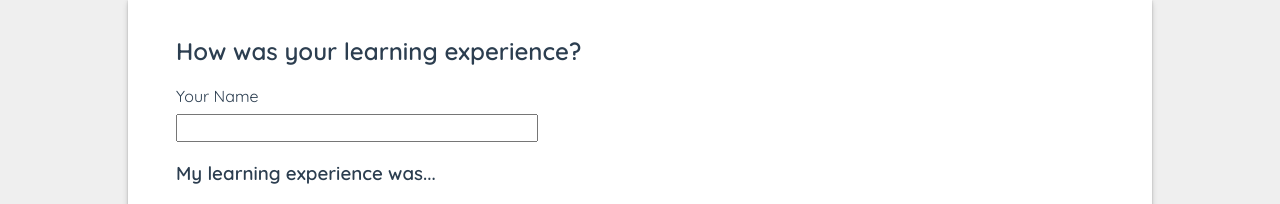
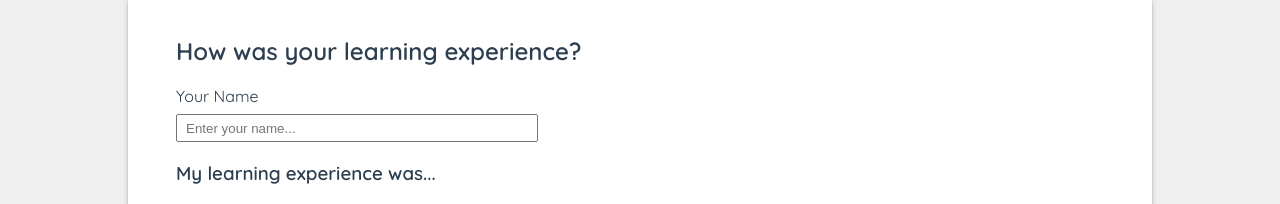
Before and after one commit to Reny8/Survey-Submit, a Vue app: page / in a window 1280 px wide. Shown: the part 120-324 px from the top of the page. Built offline with nearby package versions, Linux system fonts and the light colour scheme.

Commit message:
Add placeholder and title attributes to the inputs

```diff
--- a/src/components/SurveyForm.vue
+++ b/src/components/SurveyForm.vue
@@ -4,12 +4,22 @@
     <form @submit.prevent="submitForm">
       <div class="name-container">
         <label for="name">your name</label>
-        <input name="name" type="text" v-model.trim="name" />
+        <input
+          name="name"
+          type="text"
+          v-model.trim="name"
+          placeholder="Enter your name..."
+        />
       </div>
       <h3>My learning experience was...</h3>
 
       <div class="radio-container" v-for="radio in radioValues" :key="radio.id">
-        <input type="radio" :value="radio.value" v-model="radioSelection" />
+        <input
+          type="radio"
+          :value="radio.value"
+          v-model="radioSelection"
+          :title="radio.value"
+        />
         <p>{{ radio.value }}</p>
       </div>
       <button type="submit" :disabled="filled">submit</button>
```
